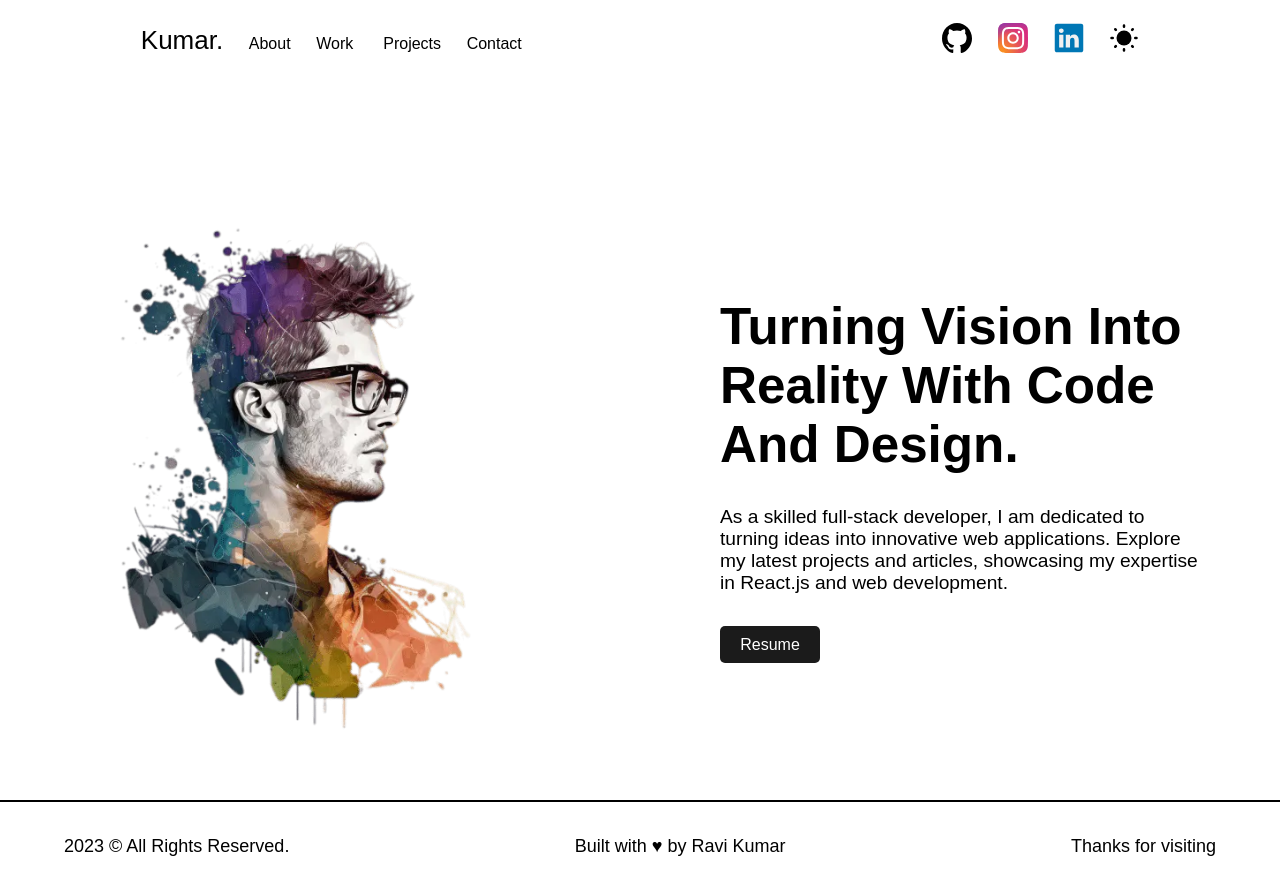
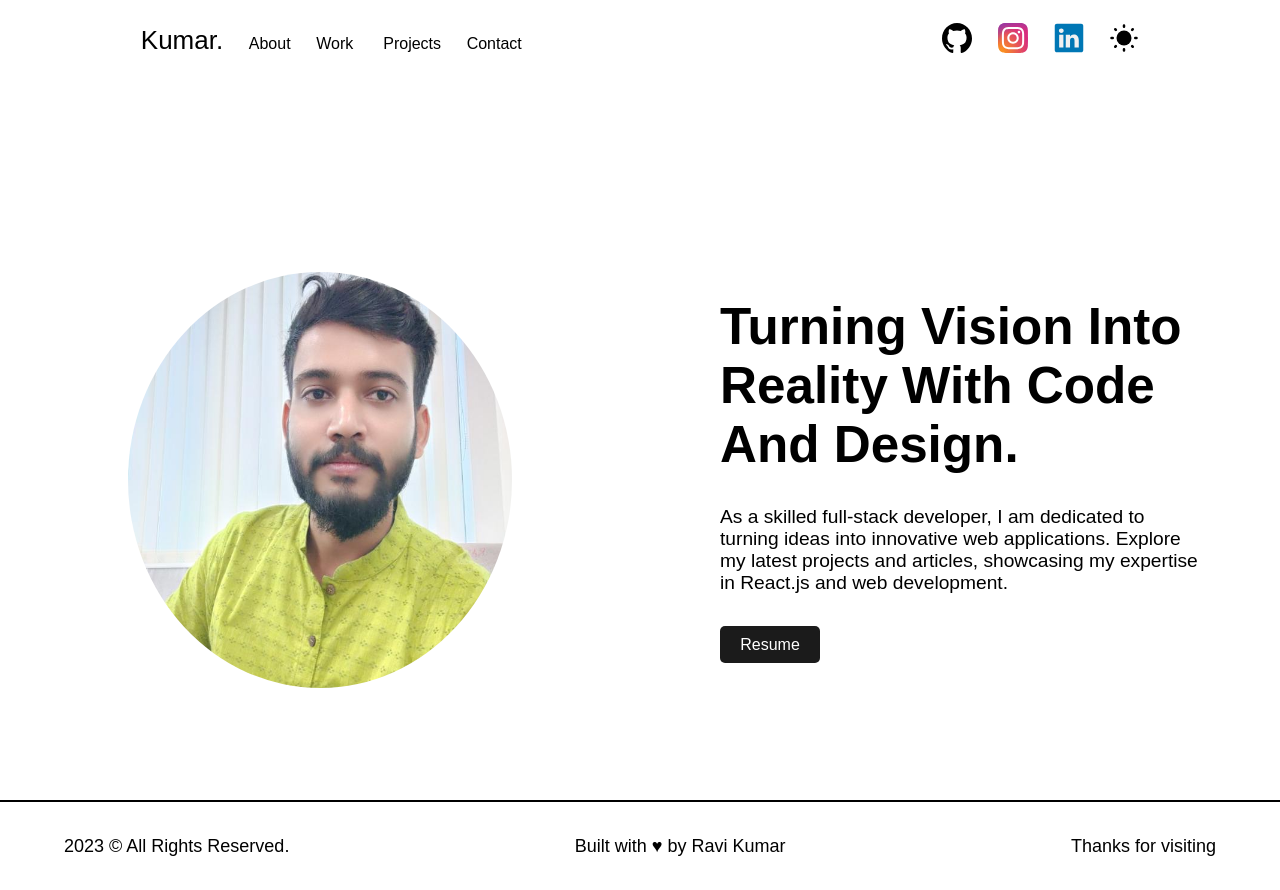
Before and after one commit to Raviyadav4224/portfolio, a React (Create React App) app: page / in a window 1280 px wide. Built offline with nearby package versions, Linux system fonts and the light colour scheme.

Commit message:
fixed contact page header & added profile photo

```diff
--- a/src/components/Contact/Contact.scss
+++ b/src/components/Contact/Contact.scss
@@ -12,6 +12,10 @@
   position: relative;
   top: 10vh;
 
+  > h1 {
+    font-size: 2.8rem;
+    padding: 2rem;
+  }
   .container {
     display: flex;
     width: 100%;
--- a/src/components/Home/Home.scss
+++ b/src/components/Home/Home.scss
@@ -11,10 +11,11 @@
     align-items: center;
     justify-content: center;
 
-    > img {
-      object-fit: scale-down;
-      height: 34rem;
-      width: 32rem;
+    > img , >video {
+      // object-fit: cover;
+      height: 26rem;
+      width: 24rem;
+      border-radius: 100%;
     }
   }
   > .section2 {
```
Also changed, not shown: src/components/Home/Home.jsx (+3 -7 lines), src/assets/developerImage/profilePic1.jpg (added).
